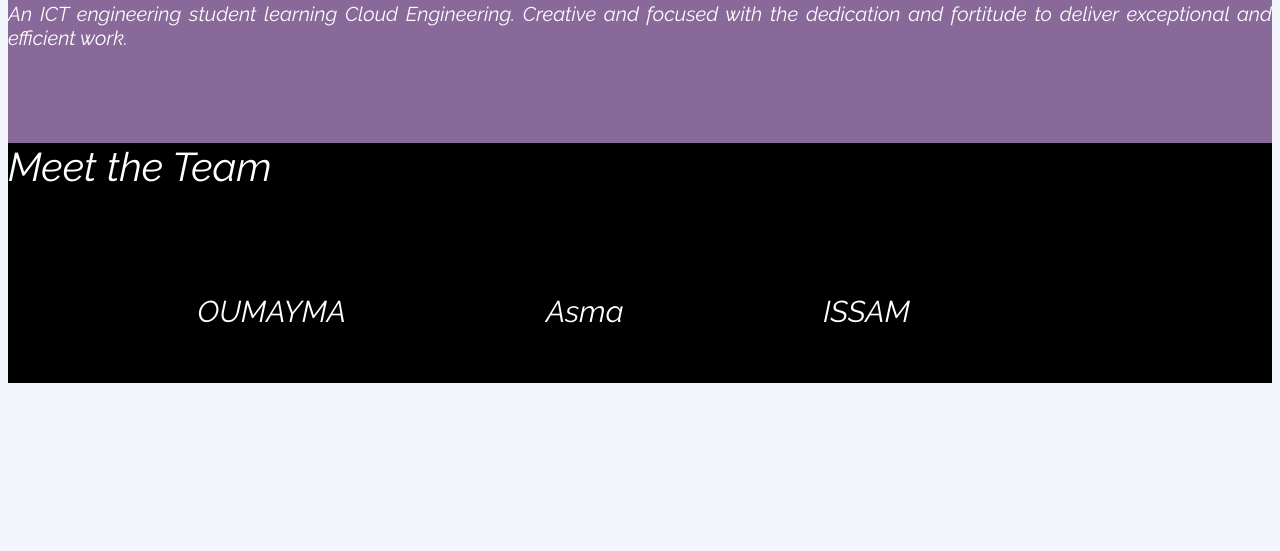
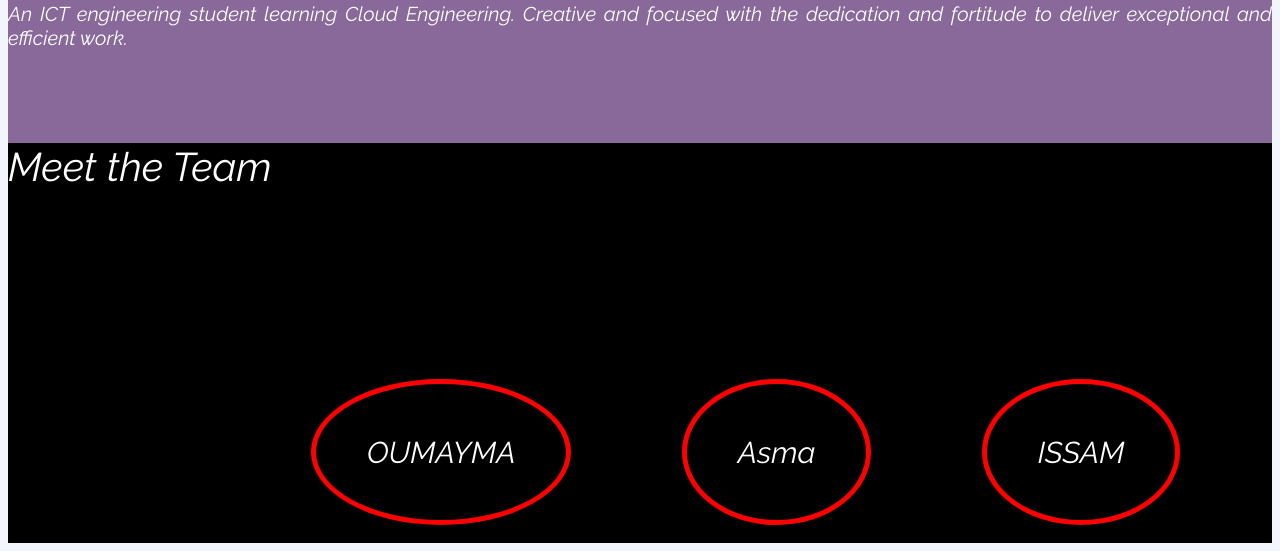
Before and after one commit to ayacherigui/Portfolio, a plain HTML site: page Index.html in a window 1280 px wide. Shown: the part 703-1254 px from the top of the page. Before the commit the page ends 1094 px from the top, so only its background shows below. Drawn offline with Linux system fonts and the light colour scheme; a web font is replaced by a local one.

Commit message:
modify the "team" part

```diff
--- a/Index.html
+++ b/Index.html
@@ -40,9 +40,12 @@
     <div id="Team" class="team">
       Meet the Team
       <br /><br /><br />
-      <p class="team">OUMAYMA</p>
-      <p class="team">Asma</p>
-      <p class="team">ISSAM</p>
+      <br /><br /><br />
+      <section class="team">
+        <p class="team" id="oumayma">OUMAYMA</p>
+        <p class="team" id="asma">Asma</p>
+        <p class="team" id="issam">ISSAM</p>
+      </section>
     </div>
   </body>
 </html>
--- a/index.css
+++ b/index.css
@@ -1,3 +1,4 @@
+/* ****** NAVBAR********** */
 div.navbar {
   background-color: rgba(110, 42, 173, 0.356);
   width: 100%;
@@ -19,9 +20,9 @@ span.navbar {
 }
 
 span.navbar {
-  margin-right: 50%;
+  margin-right: 74%; /*space until the parts*/
 }
-
+/* ****** About ********** */
 #About {
   background-color: rgba(62, 7, 83, 0.582);
   color: white;
@@ -35,22 +36,54 @@ span.navbar {
   width: 100%;
   height: 70vh;
 }
+
+span {
+  background-color: transparent;
+  font: 30px "Raleway", sans-serif;
+  font-weight: bolder;
+}
+/*  ******* team part *******/
 #Team {
   background-color: black;
   color: white;
   font: 40px "Raleway", sans-serif;
   text-align: justify;
   width: 100%;
-  height: 30vh;
-}
-span {
-  background-color: transparent;
-  font: 30px "Raleway", sans-serif;
-  font-weight: bolder;
+  height: 50vh;
 }
 p.team {
-  padding-left: 15%;
   display: inline;
   background-color: transparent;
   font: 30px "Raleway";
 }
+section.team {
+  background-color: transparent;
+  padding-left: 20%;
+}
+
+#oumayma {
+  border: 5px solid red;
+  border-radius: 50%;
+  padding: 5%;
+  text-align: center;
+  margin-right: 5%;
+  margin-left: 5%;
+}
+
+#asma {
+  border: 5px solid red;
+  border-radius: 50%;
+  padding: 5%;
+  text-align: center;
+  margin-right: 5%;
+  margin-left: 5%;
+}
+
+#issam {
+  border: 5px solid red;
+  border-radius: 50%;
+  padding: 5%;
+  text-align: center;
+  margin-right: 5%;
+  margin-left: 5%;
+}
```
